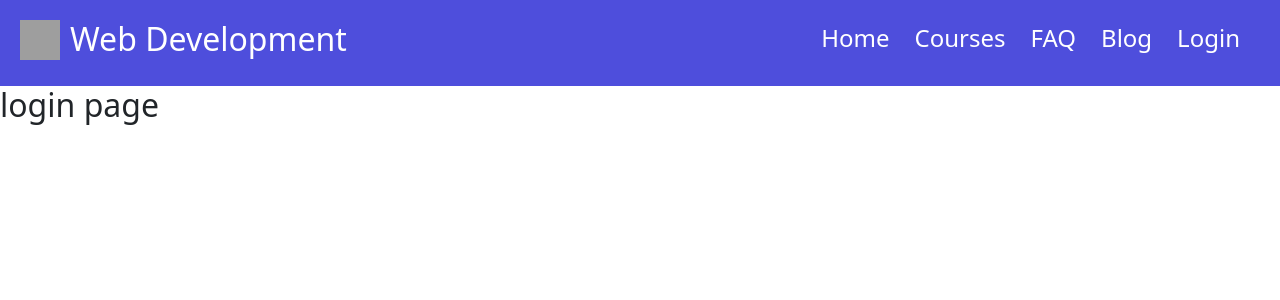
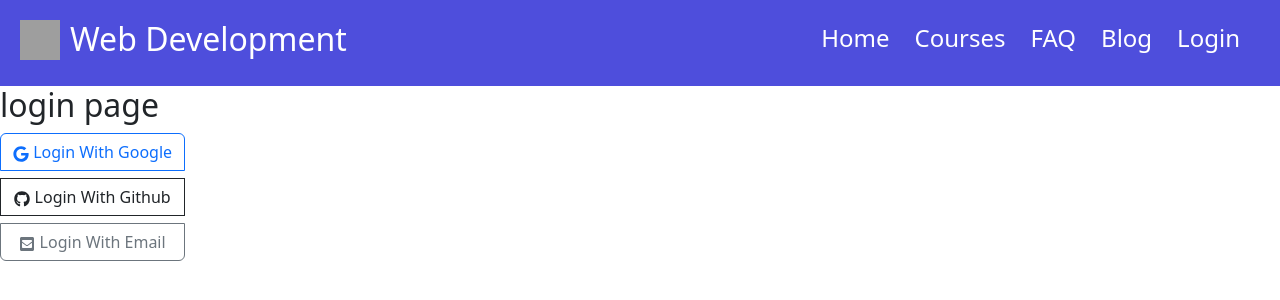
Before and after one commit to SharminAkter3/Learning-Platform-Client, a React (Create React App) app: page /login in a window 1280 px wide. Shown: the top 300 px of the page. Built offline with nearby package versions, Linux system fonts and the light colour scheme; grey boxes are pictures that could not be loaded.

Commit message:
added-login-page

```diff
--- a/src/Pages/Courses/Courses.js
+++ b/src/Pages/Courses/Courses.js
@@ -17,12 +17,17 @@ const Courses = () => {
             <div>
                 <h2 className='fs-4 text-primary m-3 p-3 d-flex justify-content-center'>All Courses : {courses.length}</h2>
             </div>
-            <div>
-                {
-                    courses.map(course => <p key={course.id}>
-                        <Link to={`/courses/${course.id}`}>{course.name}</Link>
-                    </p>)
-                }
+            <div className='d-flex'>
+                <div className='fs-4 ms-4 p-2'>
+                    {
+                        courses.map(course => <p key={course.id}>
+                            <Link to={`/courses/${course.id}`}>{course.name}</Link>
+                        </p>)
+                    }
+                </div>
+                <div>
+
+                </div>
             </div>
         </div>
     );
--- a/src/Pages/Login/Login.js
+++ b/src/Pages/Login/Login.js
@@ -1,9 +1,17 @@
 import React from 'react';
+import Button from 'react-bootstrap/Button';
+import ButtonGroup from 'react-bootstrap/ButtonGroup';
+import { FaGoogle, FaGithub, FaEnvelopeSquare } from 'react-icons/fa'
 
 const Login = () => {
     return (
         <div>
             <h2>login page</h2>
+            <ButtonGroup vertical>
+                <Button className='mb-2' variant='outline-primary'><FaGoogle></FaGoogle> Login With Google</Button>
+                <Button className='mb-2' variant='outline-dark'><FaGithub></FaGithub> Login With Github</Button>
+                <Button className='mb-2' variant='outline-secondary'><FaEnvelopeSquare></FaEnvelopeSquare> Login With Email</Button>
+            </ButtonGroup>
         </div>
     );
 };
```
